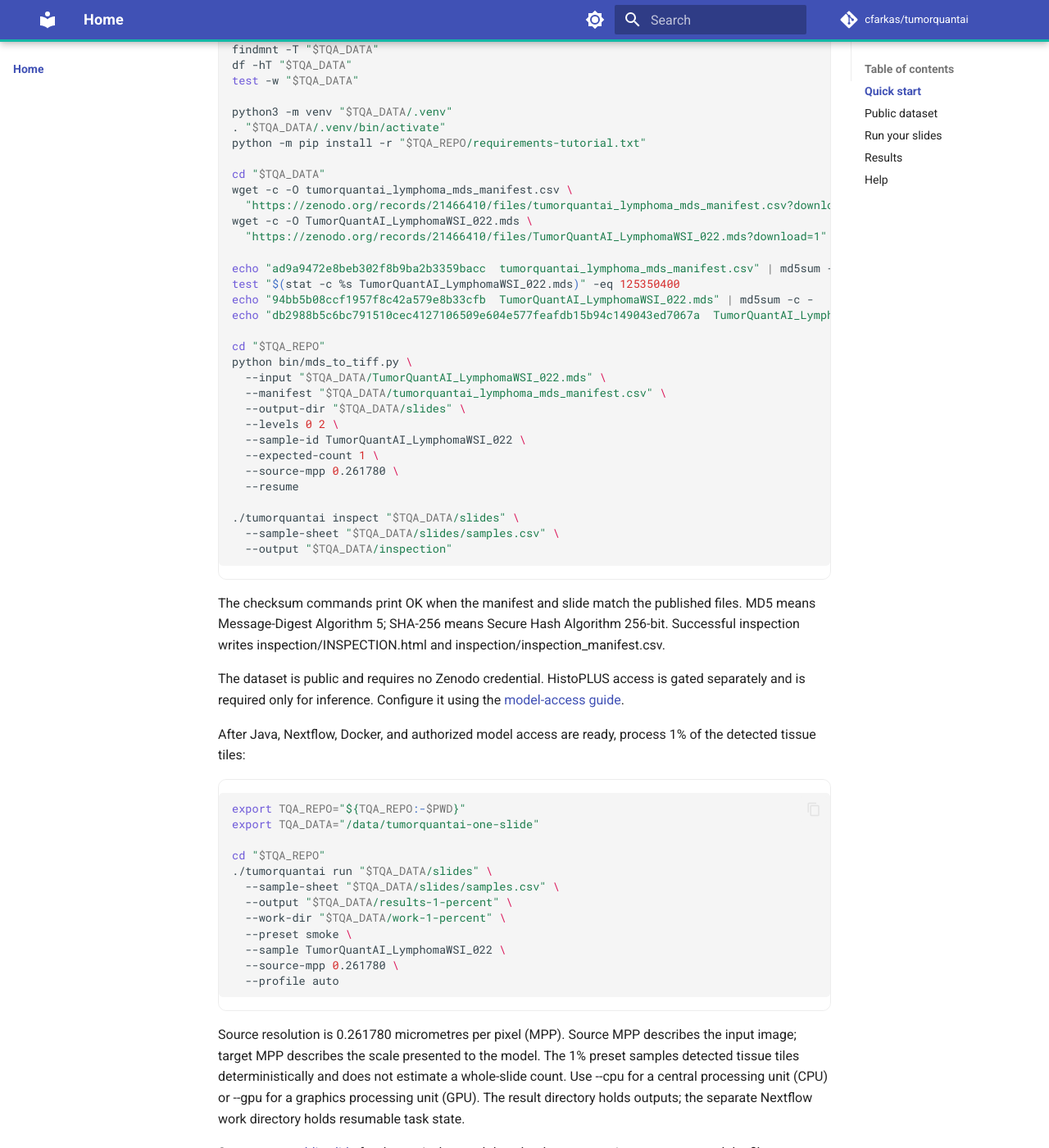
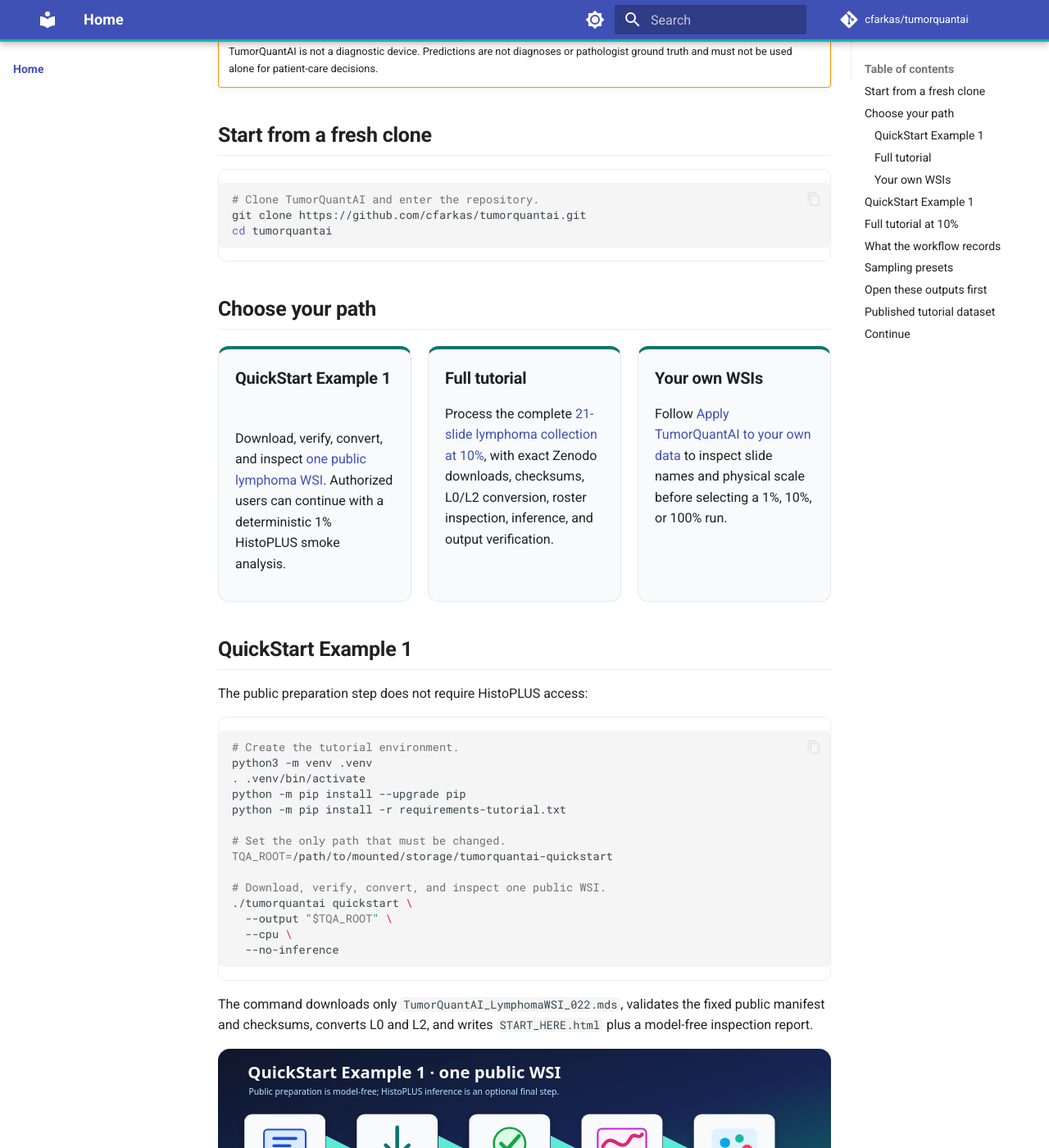
Before and after one commit to cfarkas/tumorquantai, an MkDocs documentation site: the page built from docs/index.md, in a window 1280 px wide and 1400 px high, scrolled down 652 px. Shown: the whole window at 82% size. Built offline with MkDocs 1.6.1 and Material for MkDocs 9.7.7, drawn with Linux system fonts in a browser that asks for light colours; comment, search, counter and statistics services are not loaded; some of the changed text lies outside the part shown.

Commit message:
Docs: rebuild documentation home in OncoTracer style

````diff
--- a/docs/index.md
+++ b/docs/index.md
@@ -1,165 +1,146 @@
 # TumorQuantAI
 
-TumorQuantAI processes hematoxylin and eosin (H&E) whole-slide images (WSIs)
-with HistoPLUS and records the image scale, sampling, failures, and outputs.
+![TumorQuantAI whole-slide analysis workflow](assets/tumorquantai-hero.svg){ .tqa-hero }
 
-> **Research use only.** TumorQuantAI is not a diagnostic device. Predictions
-> are not diagnoses or pathologist ground truth.
+**TumorQuantAI converts H&E whole-slide images into reviewable HistoPLUS cell coordinates, quality-control overlays, per-slide summaries, and cohort tables.**
+{: .tqa-lede }
 
-## Quick start
+!!! warning "Research use only"
+    TumorQuantAI is not a diagnostic device. Predictions are not diagnoses or pathologist ground truth and must not be used alone for patient-care decisions.
 
-This example downloads one public Motic MDS slide, converts image-pyramid
-levels L0 and L2 to Tagged Image File Format (TIFF), and inspects the files
-without model inference. L0 is the highest-resolution image used for analysis;
-L2 is its lower-resolution companion. Replace /data with a writable directory
-on a mounted data filesystem.
+## Start from a fresh clone
 
-~~~bash
+```bash
+# Clone TumorQuantAI and enter the repository.
 git clone https://github.com/cfarkas/tumorquantai.git
 cd tumorquantai
+```
 
-export TQA_REPO="$PWD"
-export TQA_DATA="/data/tumorquantai-one-slide"
+## Choose your path
 
-mkdir -p "$TQA_DATA"
-findmnt -T "$TQA_DATA"
-df -hT "$TQA_DATA"
-test -w "$TQA_DATA"
+<div class="tqa-summary-grid" markdown>
 
-python3 -m venv "$TQA_DATA/.venv"
-. "$TQA_DATA/.venv/bin/activate"
-python -m pip install -r "$TQA_REPO/requirements-tutorial.txt"
+<div class="tqa-summary-card" markdown>
 
-cd "$TQA_DATA"
-wget -c -O tumorquantai_lymphoma_mds_manifest.csv \
-  "https://zenodo.org/records/21466410/files/tumorquantai_lymphoma_mds_manifest.csv?download=1"
-wget -c -O TumorQuantAI_LymphomaWSI_022.mds \
-  "https://zenodo.org/records/21466410/files/TumorQuantAI_LymphomaWSI_022.mds?download=1"
+### QuickStart Example 1
 
-echo "ad9a9472e8beb302f8b9ba2b3359bacc  tumorquantai_lymphoma_mds_manifest.csv" | md5sum -c -
-test "$(stat -c %s TumorQuantAI_LymphomaWSI_022.mds)" -eq 125350400
-echo "94bb5b08ccf1957f8c42a579e8b33cfb  TumorQuantAI_LymphomaWSI_022.mds" | md5sum -c -
-echo "db2988b5c6bc791510cec4127106509e604e577feafdb15b94c149043ed7067a  TumorQuantAI_LymphomaWSI_022.mds" | sha256sum -c -
+Download, verify, convert, and inspect [one public lymphoma WSI](quick_start.md). Authorized users can continue with a deterministic 1% HistoPLUS smoke analysis.
 
-cd "$TQA_REPO"
-python bin/mds_to_tiff.py \
-  --input "$TQA_DATA/TumorQuantAI_LymphomaWSI_022.mds" \
-  --manifest "$TQA_DATA/tumorquantai_lymphoma_mds_manifest.csv" \
-  --output-dir "$TQA_DATA/slides" \
-  --levels 0 2 \
-  --sample-id TumorQuantAI_LymphomaWSI_022 \
-  --expected-count 1 \
+</div>
+
+<div class="tqa-summary-card" markdown>
+
+### Full tutorial
+
+Process the complete [21-slide lymphoma collection at 10%](full_tutorial.md), with exact Zenodo downloads, checksums, L0/L2 conversion, roster inspection, inference, and output verification.
+
+</div>
+
+<div class="tqa-summary-card" markdown>
+
+### Your own WSIs
+
+Follow [Apply TumorQuantAI to your own data](own_data.md) to inspect slide names and physical scale before selecting a 1%, 10%, or 100% run.
+
+</div>
+
+</div>
+
+## QuickStart Example 1
+
+The public preparation step does not require HistoPLUS access:
+
+```bash
+# Create the tutorial environment.
+python3 -m venv .venv
+. .venv/bin/activate
+python -m pip install --upgrade pip
+python -m pip install -r requirements-tutorial.txt
+
+# Set the only path that must be changed.
+TQA_ROOT=/path/to/mounted/storage/tumorquantai-quickstart
+
+# Download, verify, convert, and inspect one public WSI.
+./tumorquantai quickstart \
+  --output "$TQA_ROOT" \
+  --cpu \
+  --no-inference
+```
+
+The command downloads only `TumorQuantAI_LymphomaWSI_022.mds`, validates the fixed public manifest and checksums, converts L0 and L2, and writes `START_HERE.html` plus a model-free inspection report.
+
+![One-slide quickstart flow](assets/tutorial/quickstart_wsi_flow.svg)
+
+After [authorized HistoPLUS access](how-to/model-access.md) is configured, rerun the command without `--no-inference` to process a reproducible 1% sample of tissue tiles.
+
+## Full tutorial at 10%
+
+The complete public workflow uses all 21 lymphoma WSIs from Zenodo record `21466410` and the `fast` preset:
+
+```bash
+# Run the prepared 21-slide collection at a deterministic 10%.
+./tumorquantai run /path/to/mounted/storage/tumorquantai-lymphoma-21/slides \
+  --sample-sheet /path/to/mounted/storage/tumorquantai-lymphoma-21/slides/samples.csv \
+  --output /path/to/mounted/storage/tumorquantai-lymphoma-21/results-10-percent \
+  --work-dir /path/to/mounted/storage/tumorquantai-lymphoma-21/work-10-percent \
+  --preset fast \
   --source-mpp 0.261780 \
-  --resume
+  --gpu
+```
 
-./tumorquantai inspect "$TQA_DATA/slides" \
-  --sample-sheet "$TQA_DATA/slides/samples.csv" \
-  --output "$TQA_DATA/inspection"
-~~~
+The [full tutorial](full_tutorial.md) begins from cloning, exposes the exact public download and checksum commands, and verifies all 21 outputs.
 
-The checksum commands print OK when the manifest and slide match the published
-files. MD5 means Message-Digest Algorithm 5; SHA-256 means Secure Hash
-Algorithm 256-bit. Successful inspection writes inspection/INSPECTION.html and
-inspection/inspection_manifest.csv.
+![Full 21-slide workflow](assets/tutorial/full_lymphoma_flow.svg)
 
-The dataset is public and requires no Zenodo credential. HistoPLUS access is
-gated separately and is required only for inference. Configure it using the
-[model-access guide](how-to/model-access.md).
+## What the workflow records
 
-After Java, Nextflow, Docker, and authorized model access are ready, process 1%
-of the detected tissue tiles:
+```text
+H&E WSI
+  -> input fingerprint and source MPP
+  -> deterministic tissue-tile selection
+  -> pinned HistoPLUS model and container identity
+  -> cell coordinates and visual overlays
+  -> per-slide summary
+  -> cohort counts, fractions, and aggregation audit
+```
 
-~~~bash
-export TQA_REPO="${TQA_REPO:-$PWD}"
-export TQA_DATA="/data/tumorquantai-one-slide"
+TumorQuantAI keeps slides isolated for retry and resume. A failed or incomplete slide remains visible in the aggregation audit and does not become an all-zero biological sample.
 
-cd "$TQA_REPO"
-./tumorquantai run "$TQA_DATA/slides" \
-  --sample-sheet "$TQA_DATA/slides/samples.csv" \
-  --output "$TQA_DATA/results-1-percent" \
-  --work-dir "$TQA_DATA/work-1-percent" \
-  --preset smoke \
-  --sample TumorQuantAI_LymphomaWSI_022 \
-  --source-mpp 0.261780 \
-  --profile auto
-~~~
+## Sampling presets
 
-Source resolution is 0.261780 micrometres per pixel (MPP). Source MPP describes
-the input image; target MPP describes the scale presented to the model. The 1%
-preset samples detected tissue tiles deterministically and does not estimate a
-whole-slide count. Use --cpu for a central processing unit (CPU) or --gpu for a
-graphics processing unit (GPU). The result directory holds outputs; the
-separate Nextflow work directory holds resumable task state.
+![TumorQuantAI sampling presets](assets/tutorial/sampling_presets.svg)
 
-See [run one public slide](start-here/public-slide.md) for the equivalent curl
-download, exact stop/resume steps, and the files to inspect.
+| Preset | Tissue tiles | Use |
+| --- | ---: | --- |
+| `smoke` | Seeded 1% from one selected slide | First authorized inference check |
+| `fast` | Seeded 10% | Reproducible exploratory cohort analysis |
+| `full` | 100% | Exhaustive processing after smaller runs pass review |
 
-## Public dataset
+Counts from 1% or 10% runs describe sampled tiles. They are not validated whole-slide estimates and must not be scaled by dividing by the sampling percentage.
 
-The tutorial data are [Zenodo record
-21466410](https://zenodo.org/records/21466410), digital object identifier (DOI)
-[10.5281/zenodo.21466410](https://doi.org/10.5281/zenodo.21466410), matched to
-TumorQuantAI v0.4.0. The collection has no diagnostic annotations or
-pathologist ground truth.
+## Open these outputs first
 
-- [Review one-slide results](tutorials/one-public-slide.md)
-- [Run four public slides](tutorials/four-public-slides.md)
-- [Run all 21 public slides](tutorials/full-collection.md)
+![TumorQuantAI output map](assets/tutorial/output_map.svg)
 
-## Run your slides
+1. `START_HERE.html`
+2. `<sample>/overlays/celltypes_overview_and_zoom.png`
+3. `<sample>/summary/summary.json`
+4. `aggregated_celltypes/sample_aggregation_audit.csv`
+5. `aggregated_celltypes/celltype_counts_by_sample.csv`
+6. `aggregated_celltypes/celltype_fractions_by_sample.csv`
 
-First inspect the files without loading HistoPLUS:
+See [Output files](outputs.md) for the complete structure and [Results gallery](gallery.md) for visual explanations.
 
-~~~bash
-export TQA_INPUT="/data/slides"
-export TQA_INSPECTION="/data/tumorquantai-inspection"
+## Published tutorial dataset
 
-./tumorquantai inspect "$TQA_INPUT" --output "$TQA_INSPECTION"
-~~~
+The public tutorial dataset is [Zenodo record 21466410](https://zenodo.org/records/21466410), DOI [`10.5281/zenodo.21466410`](https://doi.org/10.5281/zenodo.21466410). It contains 21 privacy-sanitized lymphoma WSIs and has no diagnostic annotations or pathologist ground truth.
 
-A normal converted input contains an L0 primary TIFF and an L2 companion.
-Review the generated manifest and establish source MPP from scanner or export
-provenance before inference. TumorQuantAI stops when physical scale is required
-but cannot be established.
+## Continue
 
-See [run your slides](start-here/own-slides.md), [parameters](reference/parameters.md),
-and [installation](how-to/install.md).
-
-## Results
-
-A completed run writes:
-
-~~~text
-results/
-├── START_HERE.html
-├── SAMPLE/
-│   ├── cell_types/class_counts.csv
-│   ├── cell_types/cell_type_coordinates.csv
-│   ├── overlays/celltypes_overview_and_zoom.png
-│   └── summary/summary.json
-└── aggregated_celltypes/
-    ├── celltype_counts_by_sample.csv
-    ├── celltype_fractions_by_sample.csv
-    └── sample_aggregation_audit.csv
-~~~
-
-Comma-separated values (CSV) tables contain completed samples only.
-summary.json uses JavaScript Object Notation (JSON). A failed or incomplete
-sample remains in sample_aggregation_audit.csv and is excluded from numeric
-matrices; it is not represented as a completed sample with zero cells.
-
-Review [output files](reference/outputs.md) and [quality-control (QC)
-overlays](how-to/review-overlays.md) before interpreting results.
-
-## Help
-
-- [Parameters](reference/parameters.md)
-- [Results](reference/outputs.md)
-- [Resume a run](how-to/resume.md)
+- [Install requirements](installation.md)
+- [QuickStart Example 1](quick_start.md)
+- [Full 21-slide tutorial at 10%](full_tutorial.md)
+- [Apply to your own WSIs](own_data.md)
+- [Input files and MPP](inputs.md)
+- [Running, presets, and resume](running.md)
 - [Troubleshooting](troubleshooting/index.md)
-- [Glossary](GLOSSARY.md)
-
-Bug reports should contain redacted ./tumorquantai doctor --json and
-./tumorquantai status RESULTS --json output. Do not attach tokens, model
-weights, raw slides, protected health information (PHI), patient-level tables,
-or unredacted logs.
````
